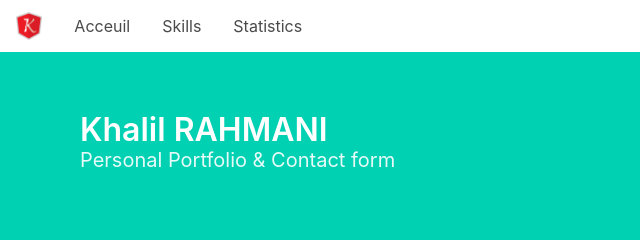
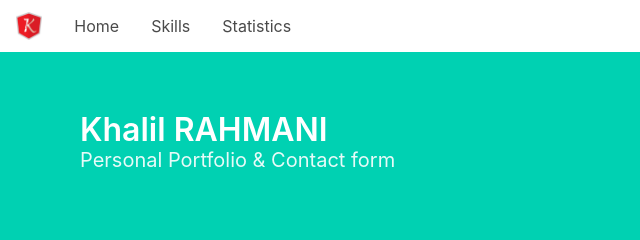
Before and after one commit to RahmaniKhalil/RahmaniKhalil.github.io, a plain HTML site: page index.html in a window 1280 px wide. Shown: the top 240 px of the page, 0-640 px from the left. Drawn offline with nearby package versions, Linux system fonts and the light colour scheme.

Commit message:
4rd commit

```diff
--- a/index.html
+++ b/index.html
@@ -25,7 +25,7 @@
         <div id="navbarExampleTransparentExample" class="navbar-menu">
           <div class="navbar-start">
             <a class="navbar-item" href="#home-section">
-              Acceuil
+              Home
             </a>
             <a class="navbar-item" href="#skills-section">
               Skills
```
